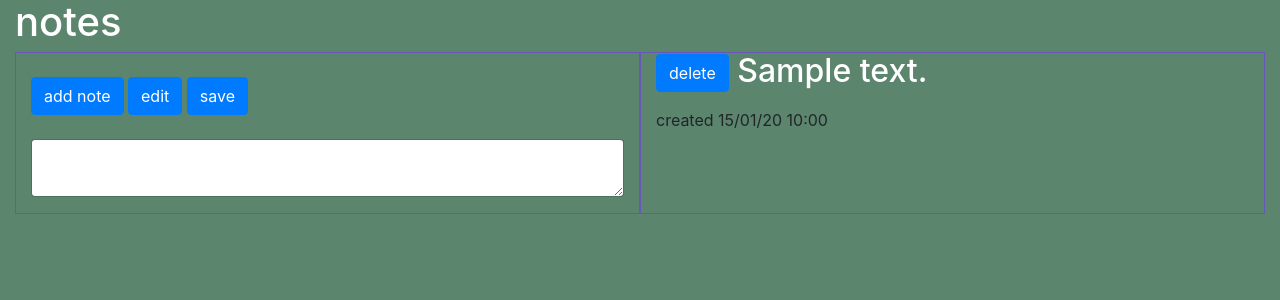
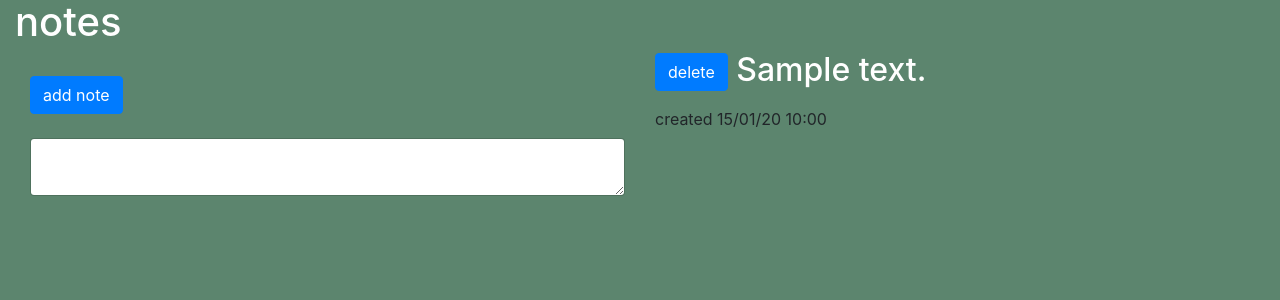
Before and after one commit to nattts/note_app-, a Flask app: page / in a window 1280 px wide. Shown: the top 300 px of the page. Run offline with Flask 2, Linux system fonts and the light colour scheme; tables that the repository leaves empty hold one stand-in row (values such as "Sample post"); some libraries are stand-ins or nearby versions.

Commit message:
refactored

```diff
--- a/routes.py
+++ b/routes.py
@@ -10,10 +10,10 @@ from flask_mysqldb import MySQL
 app = Flask(__name__)
 
 app.config['SECRET_KEY'] = 'top secret'
-app.config['SQLALCHEMY_DATABASE_URI'] ='mysql://root:campbells@localhost/noteapp'
+app.config['SQLALCHEMY_DATABASE_URI'] ='mysql://root:password@localhost/noteapp'
 app.config['MYSQL_HOST'] = 'localhost'
 app.config['MYSQL_USER'] = 'root'
-app.config['MYSQL_PASSWORD'] = 'campbells'
+app.config['MYSQL_PASSWORD'] = 'password'
 app.config['MYSQL_DB'] = 'noteapp'
 app.config['MYSQL_CURSORCLASS'] = 'DictCursor'
 
@@ -31,10 +31,7 @@ class Note(db.Model):
 
 
 class Note_Form(Form):
-	radio_button = RadioField('Label', choices=[('value',' ')])
 	add_note_button = SubmitField('add note')
-	edit_button = SubmitField('edit')
-	save_button = SubmitField('save')
 	delete_button = SubmitField('delete')
 	field = TextAreaField('input', validators=[InputRequired(), Length(min=1,max=50)])
 
@@ -42,13 +39,10 @@ class Note_Form(Form):
 @app.route('/',methods=['GET', 'POST'])
 def index():
 	text = None
-	all_notes = Note()
 	note_form = Note_Form()
 	notes = Note.query.all()
-	radio = note_form.radio_button.data
 	selected_note = None
-	#if note_form.validate_on_submit(): if note_form.validate()
-	if request.method == 'POST':
+	if request.method == 'POST' and note_form.validate():
 		if note_form.add_note_button.data:
 			text = note_form.field.data
 			db.session.add(Note(text=text))
@@ -60,11 +54,8 @@ def index():
 @app.route('/delete/<string:id>', methods=['GET','POST'])
 def delete(id):
 	note_form = Note_Form()
-	radio = note_form.radio_button.data
-	all_notes = Note()
 	selected_note = None
 	if request.method == 'POST':
-		#if note.form.delete_button.data:
 		selected_note = Note.query.get(id)
 		db.session.delete(selected_note)
 		db.session.commit()
--- a/static/styles.css
+++ b/static/styles.css
@@ -11,13 +11,6 @@ h1{
 	font-size: 200%;
 }
 
-
-
-.col{
-    border: 0.1px solid #6856bb;
-
-}
-
 ul,li{
 	list-style-type: none;
 	margin: 0;
@@ -25,16 +18,3 @@ ul,li{
     display: inline;
 
 }
-
-/*
-.notes_and_radio_div{
-	border: 4px solid pink;
-
-}
-
-.around_created{
-
-	border: 4px solid pink;
-	display: inline-block;
-}
-*/
--- a/templates/add.html
+++ /dev/null
@@ -1 +0,0 @@
-{% extends 'base.html' %}
--- a/templates/index.html
+++ b/templates/index.html
@@ -9,20 +9,13 @@
 
             <form action="" method="POST">
                 <br>
-    {{  note_form.add_note_button(class="btn btn-primary") }}
-
-    {{ note_form.edit_button (class="btn btn-primary") }}
-    {{ note_form.save_button (class="btn btn-primary") }}
-
-
+                {{ note_form.add_note_button(class="btn btn-primary") }}
                 <br>
                 <br>
                 {{ note_form.field (class="form-control") }}
 
                 {{ note_form.hidden_tag() }}
-
             </form>
-
         </div>
 
         <div class="col">
@@ -31,18 +24,12 @@
         <form action="{{ url_for('delete', id=n.id) }}" method="POST">
         <div class="notes_and_radio_div">
 
-<h1 class="note_font"> {{ note_form.delete_button (class="btn btn-primary") }} {{ n.text }}
+        <h1 class="note_font">
+        {{ note_form.delete_button (class="btn btn-primary") }} {{ n.text }}
+        </h1>
         </form>
-
-
-
-
-                    </h1>
         </div>
-
-<span class="around_created">
         created {{ n.date.strftime('%d/%m/%y %H:%M')}}
-</span>
         {% endfor %}
 
         </div>
```
Lines whose indentation alone changed are shown as unchanged.
